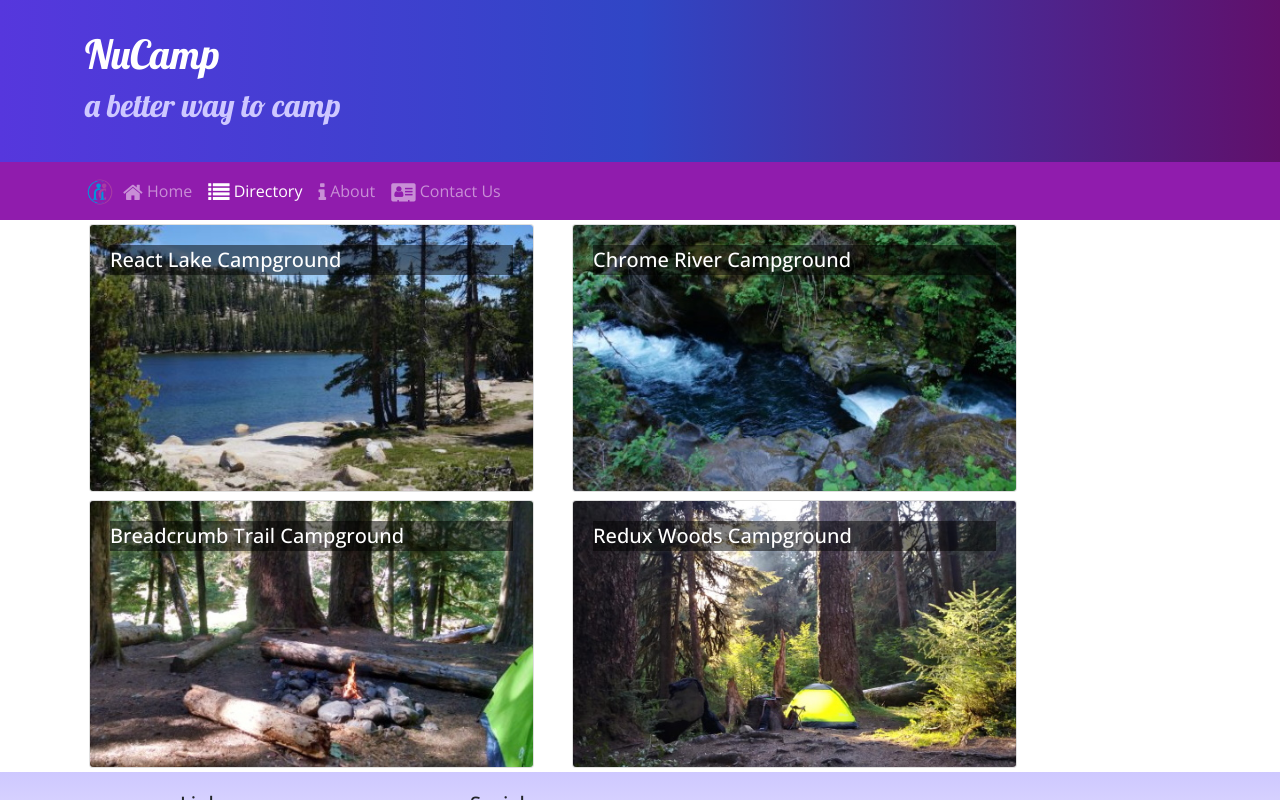
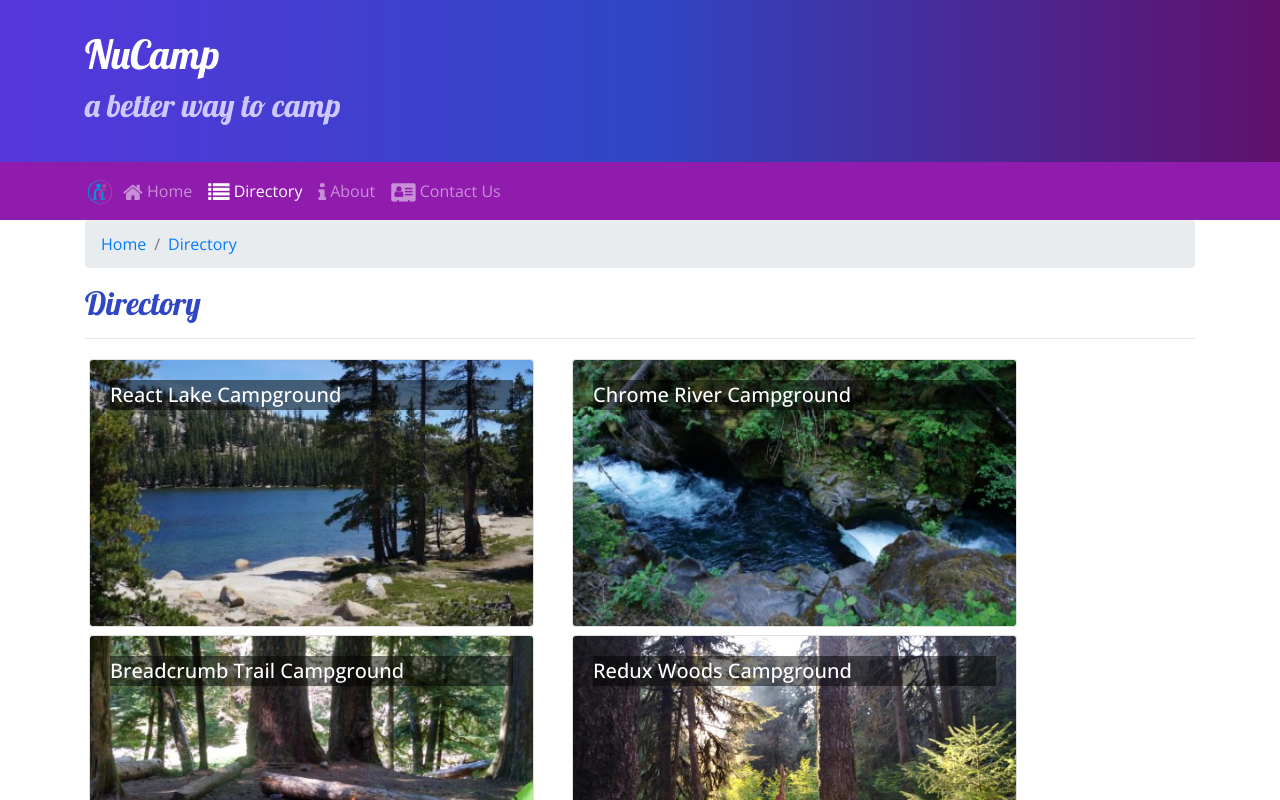
Before and after one commit to ahmadalatab/React, a React (Create React App) app in the folder nucampsite/: page /directory in a window 1280 px wide. Shown: the top 800 px of the page. Built offline with nearby package versions, Linux system fonts and the light colour scheme.

Commit message:
added breadcrumbs

```diff
--- a/nucampsite/src/components/CampsiteInfoComponent.js
+++ b/nucampsite/src/components/CampsiteInfoComponent.js
@@ -1,6 +1,6 @@
 import React from 'react';
-import { Card, CardImg, CardImgOverlay, CardText, CardBody, CardTitle } from 'reactstrap';
-import { CAMPSITES } from '../shared/campsites';
+import { Card, CardImg, CardImgOverlay, CardText, CardBody, CardTitle, Breadcrumb, BreadcrumbItem  } from 'reactstrap';
+import { Link } from 'react-router-dom';
 
 
 function RenderCampsite({campsite}){
@@ -9,7 +9,6 @@
                 <Card>
                     <CardImg top src={campsite.image} alt={campsite.name} />
                     <CardBody>
-                        <CardTitle>{campsite.name}</CardTitle>
                         <CardText>{campsite.description}</CardText>
                     </CardBody>
                 </Card>
@@ -37,6 +36,16 @@
             return(
                 <div className="container">
                     <div className="row">
+                        <div className="col">
+                            <Breadcrumb>
+                                <BreadcrumbItem><Link to="/directory">Directory</Link></BreadcrumbItem>
+                                <BreadcrumbItem active>{props.campsite.name}</BreadcrumbItem>
+                            </Breadcrumb>
+                            <h2>{props.campsite.name}</h2>
+                            <hr />
+                        </div>
+                    </div>
+                    <div className="row">
                         <RenderCampsite campsite={props.campsite} />
                         <RenderComments comments={props.comments} />
                     </div>
--- a/nucampsite/src/components/ContactComponent.js
+++ b/nucampsite/src/components/ContactComponent.js
@@ -1,10 +1,16 @@
 import React from 'react';
+import { Breadcrumb, BreadcrumbItem } from 'reactstrap';
+import { Link } from 'react-router-dom';
 
 function Contact(props) {
     return (
         <div className="container">
             <div className="row">
                 <div className="col">
+                    <Breadcrumb>
+                        <BreadcrumbItem><Link to="/home">Home</Link></BreadcrumbItem>
+                        <BreadcrumbItem active>Contact Us</BreadcrumbItem>
+                    </Breadcrumb>
                     <h2>Contact Us</h2>
                     <hr />
                 </div>
--- a/nucampsite/src/components/DirectoryComponent.js
+++ b/nucampsite/src/components/DirectoryComponent.js
@@ -1,6 +1,6 @@
 import reactDom from "react-dom";
 import React from 'react';
-import { Card, CardImg, CardImgOverlay, CardTitle } from 'reactstrap';
+import { Card, CardImg, CardImgOverlay, CardTitle, Breadcrumb, BreadcrumbItem  } from 'reactstrap';
 import { Link } from 'react-router-dom';
 
 function RenderDirectoryItem({campsite}){
@@ -26,6 +26,17 @@
     return (
         <div className="container">
             <div className="row">
+                <div className="col">
+                    <Breadcrumb>
+                        <BreadcrumbItem><Link to="/home">Home</Link></BreadcrumbItem>
+                        <BreadcrumbItem active><Link to="/directory">Directory</Link></BreadcrumbItem>
+                    </Breadcrumb>
+                    <h2>Directory</h2>
+                    <hr />
+                </div>
+
+            </div>
+            <div className="row">
                 {directory}
             </div>
         </div>
```
